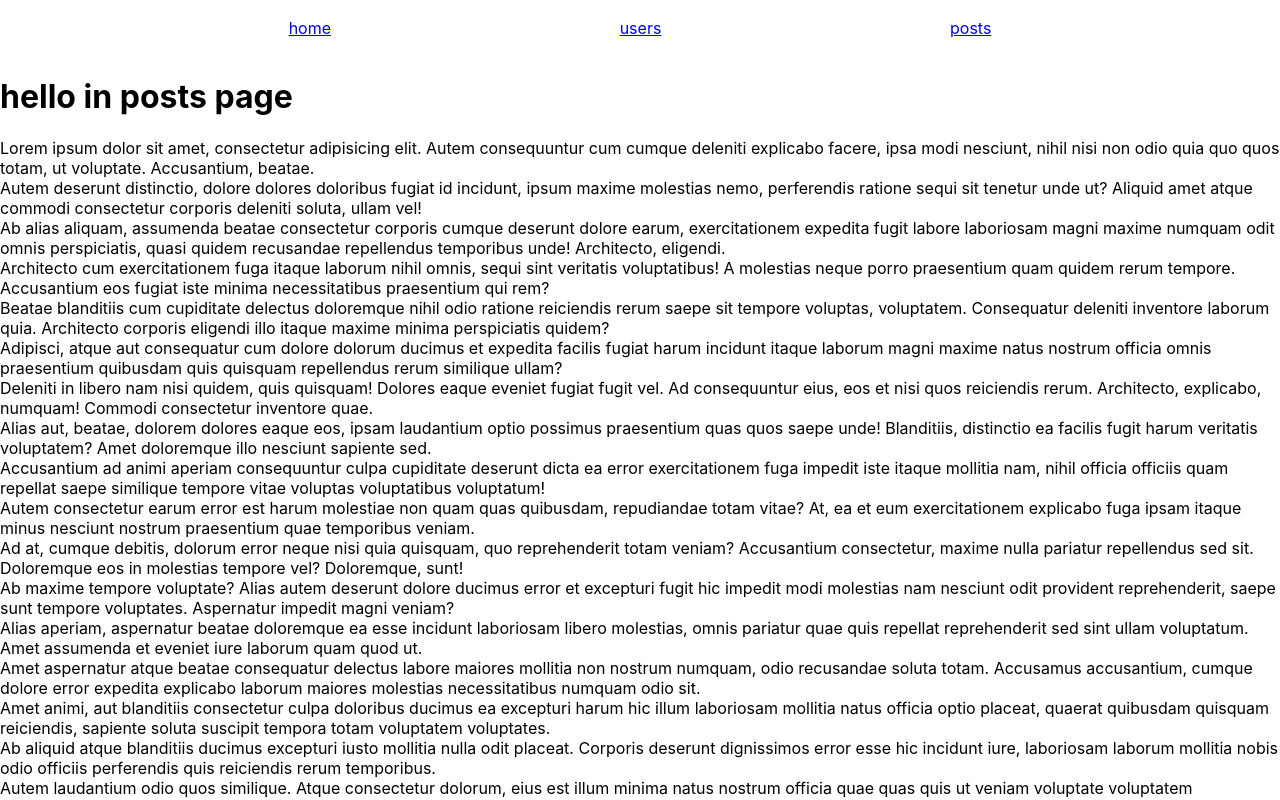
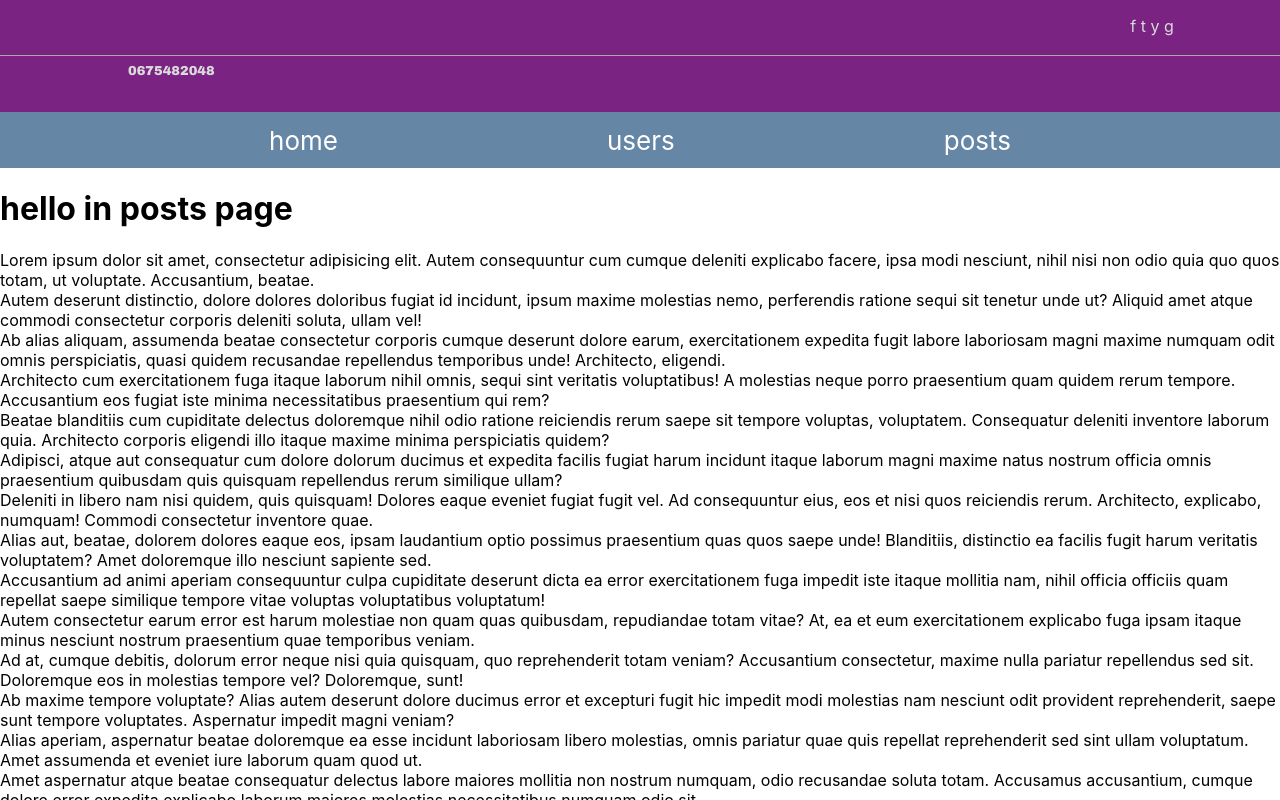
Before and after one commit to byf1n/react_2022_june, a React (Create React App) app: page /posts in a window 1280 px wide. Shown: the top 800 px of the page. Built offline with nearby package versions, Linux system fonts and the light colour scheme.

Commit message:
site.project.555

```diff
--- a/src/App.css
+++ b/src/App.css
@@ -37,11 +37,45 @@
   }
 }
 
-.header{
+.main{
   display: flex;
   justify-content: space-evenly;
   height: 7vh;
   width: 100%;
   align-items: center;
+  background-color: rgba(0, 54, 108, 0.6);
 
 }
+
+.qwqw{
+  color: #ffffff;
+  font-size: 26px;
+  text-decoration: none;
+}
+Link{
+  color: #dadada;
+  font-size: 25px;
+}
+
+.header_1, .header_2{
+  width: 100%;
+  height: 7vh;
+  background-color: rgba(112, 19, 122, 0.93);
+}
+.header_1{
+  border-bottom: 1px solid #a9a9a9;
+  padding-left: 80vw;
+  padding-top: 2vh;
+  box-sizing: border-box;
+  display: flex;
+  justify-content: space-evenly;
+  color: #dadada;
+}
+.header_2{
+  font-family: "Arial Black", serif;
+  color: #dadada;
+  font-size: small;
+  padding-left: 10%;
+  padding-top: 1vh;
+  box-sizing: border-box;
+}
--- a/src/App.js
+++ b/src/App.js
@@ -9,10 +9,16 @@ import {Footer} from "./components/footer";
 function App() {
     return (
         <div>
-            <div className={'header'}>
-                <div><Link to={'/'}>home</Link></div>
-                <div><Link to={'/users'}>users</Link></div>
-                <div><Link to={'/posts'}>posts</Link></div>
+
+            <header>
+                <div className={'header_1'}>f t y g</div>
+                <div className={'header_2'}>0675482048</div>
+            </header>
+
+            <div className={'main'}>
+                <div><Link className={'qwqw'} to={'/'}>home</Link></div>
+                <div><Link className={'qwqw'} to={'/users'}>users</Link></div>
+                <div><Link className={'qwqw'} to={'/posts'}>posts</Link></div>
             </div>
 
 
--- a/src/components/footer.css
+++ b/src/components/footer.css
@@ -1,7 +1,7 @@
 .footer{
     height: 40vh;
     width: 100%;
-    background-color: rgba(36, 50, 54, 0.53);
+    background-color: rgba(112, 19, 122, 0.93);
 }
 .footer_blocks{
     display: flex;
@@ -17,3 +17,6 @@
 .footer_2, .footer_3{
     padding-top: 3vh;
 }
+.footer > div{
+    color: #c7c7c7;
+}
```
